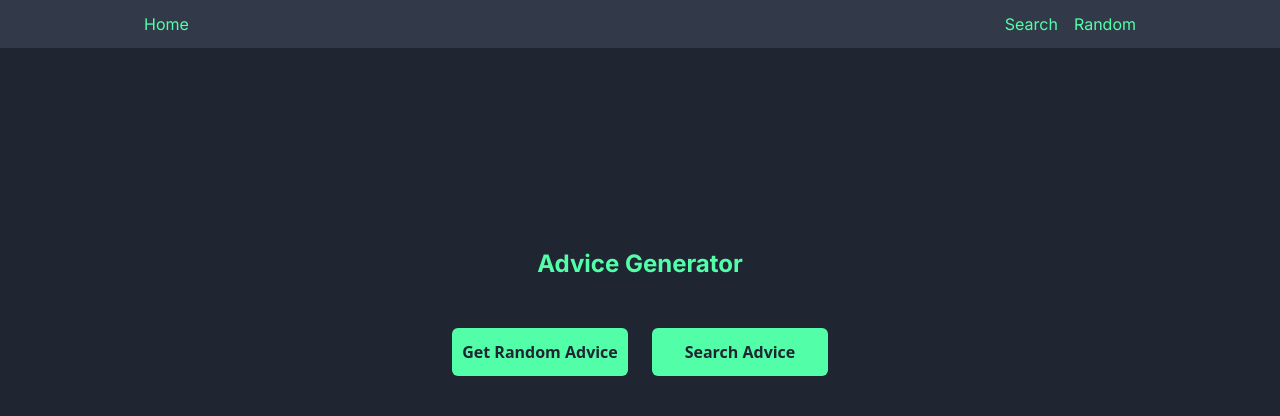
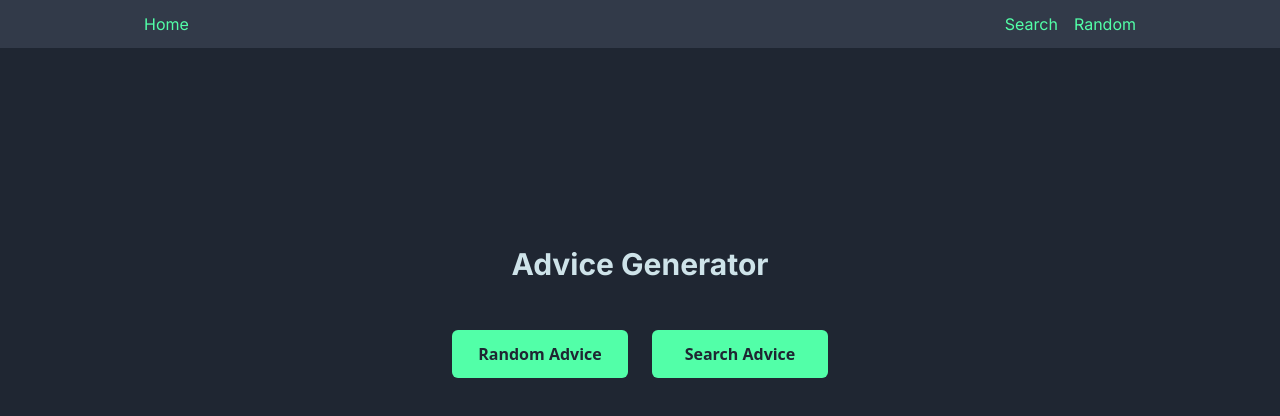
Before and after one commit to Nella1a/nextjs-advice-generator, a Next.js app: page / in a window 1280 px wide. Shown: the top 416 px of the page. Built offline with nearby package versions, Linux system fonts and the light colour scheme.

Commit message:
Update font size of h1

```diff
--- a/src/app/page.tsx
+++ b/src/app/page.tsx
@@ -4,10 +4,10 @@ import Button from './components/Button';
 export default function Home() {
   return (
     <section className="max-w-screen-lg m-auto h-screen flex flex-col items-center justify-center gap-12">
-      <h1 className="text-2xl font-bold text-neon-green">Advice Generator</h1>
+      <h1 className="text-3xl font-bold text-light-cyan">Advice Generator</h1>
       <div className="flex flex-col justify-start gap-4 basis-2/5 md:flex-row md:items-start md:gap-6 ">
         <Link href="/advice/random">
-          <Button text={'Get Random Advice'} addCss={'w-44 h-12 rounded-md'} />
+          <Button text={'Random Advice'} addCss={'w-44 h-12 rounded-md'} />
         </Link>
         <Link href="/advice/search">
           <Button text={'Search Advice'} addCss={'w-44 h-12 rounded-md'} />
```
